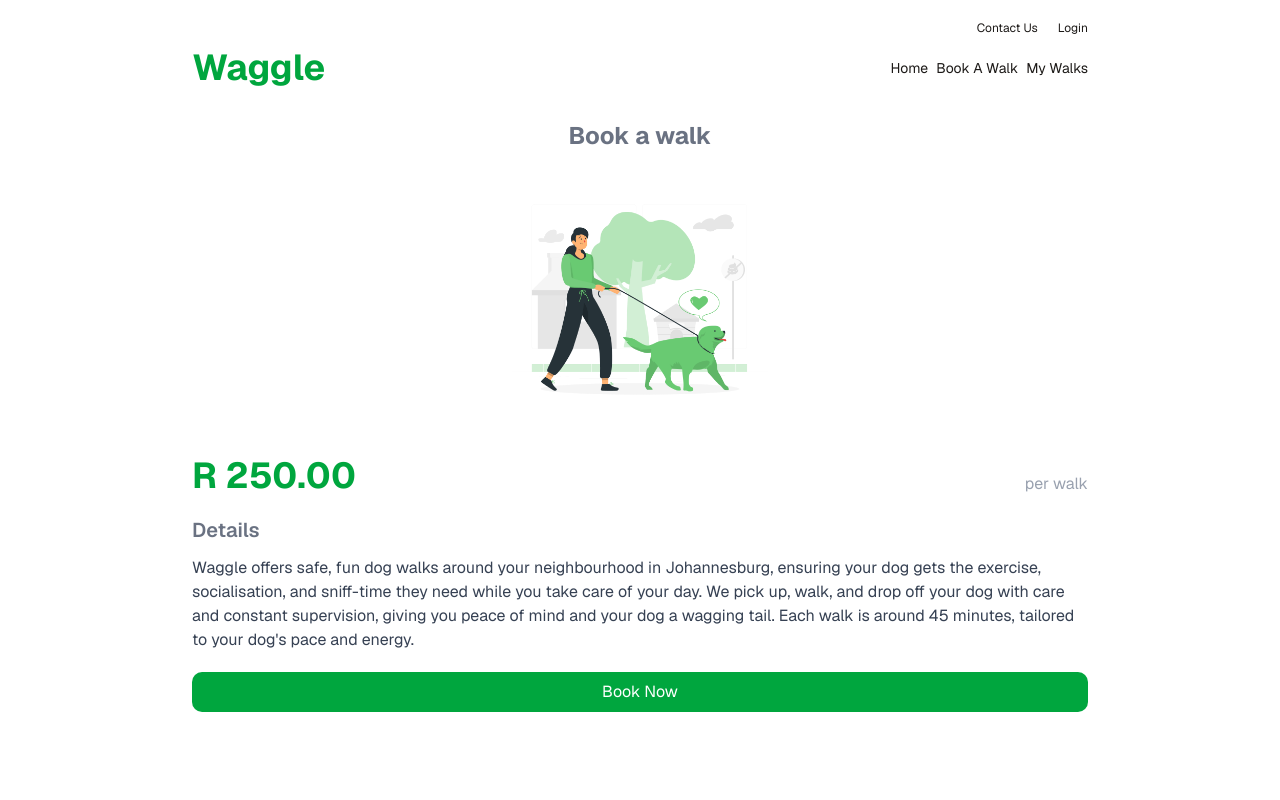
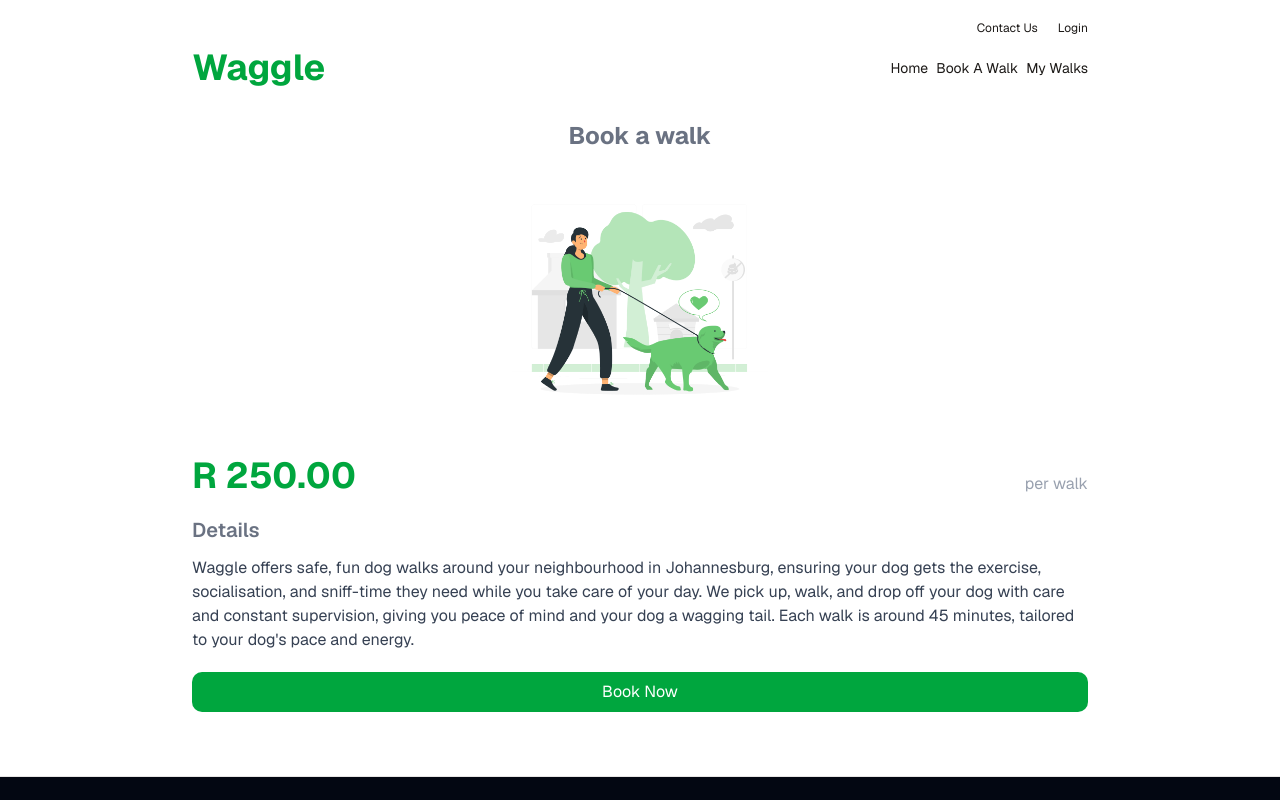
Before and after one commit to rorisangputu/wagglev1, a Next.js app: page /book in a window 1280 px wide. Shown: the top 800 px of the page. Built offline with nearby package versions, Linux system fonts and the light colour scheme.

Commit message:
fixing spacing

```diff
--- a/src/app/(clientSide)/layout.tsx
+++ b/src/app/(clientSide)/layout.tsx
@@ -12,9 +12,7 @@ export default function ClientLayout({
   return (
     <>
       <NavBar />
-      <div className="w-[90%] xl:w-[70%] mx-auto my-6 min-h-screen">
-        {children}
-      </div>
+      <div className="w-[90%] xl:w-[70%] mx-auto my-6 flex-1">{children}</div>
       <Footer />
     </>
   );
```
